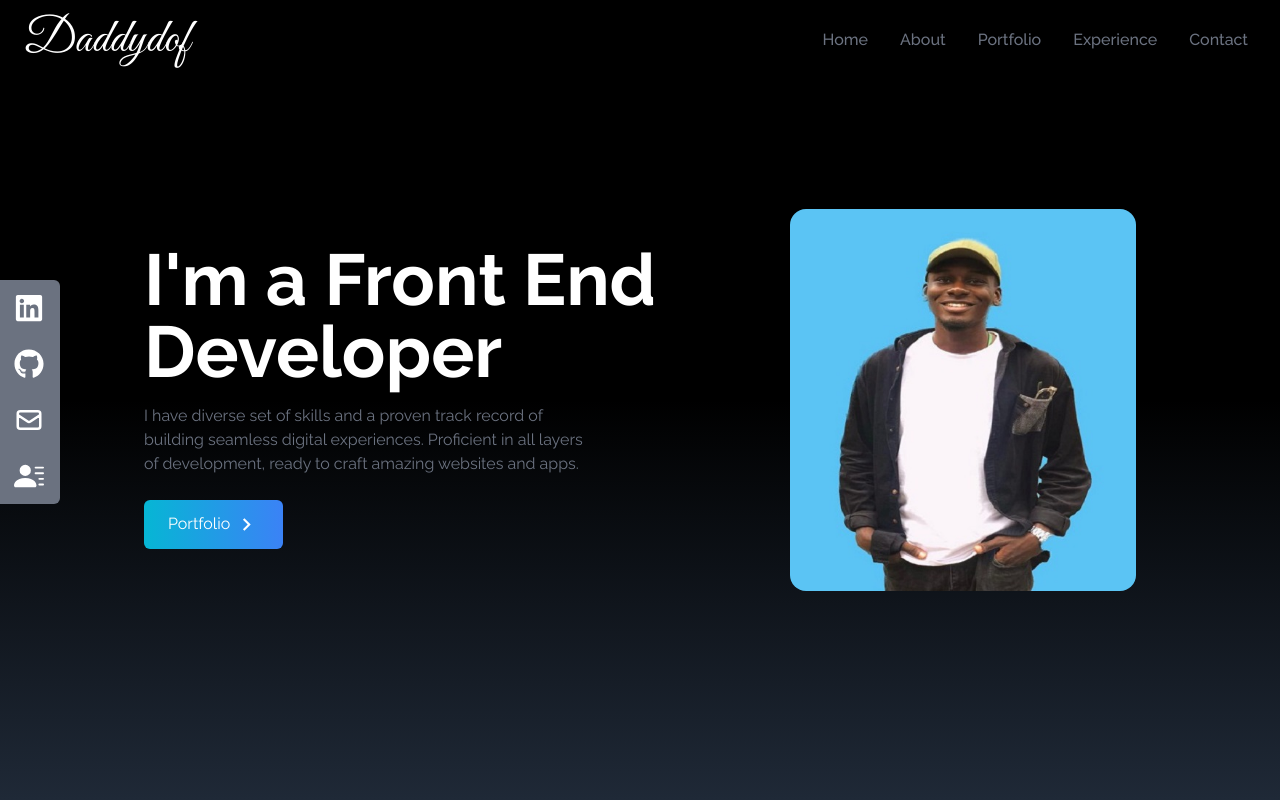
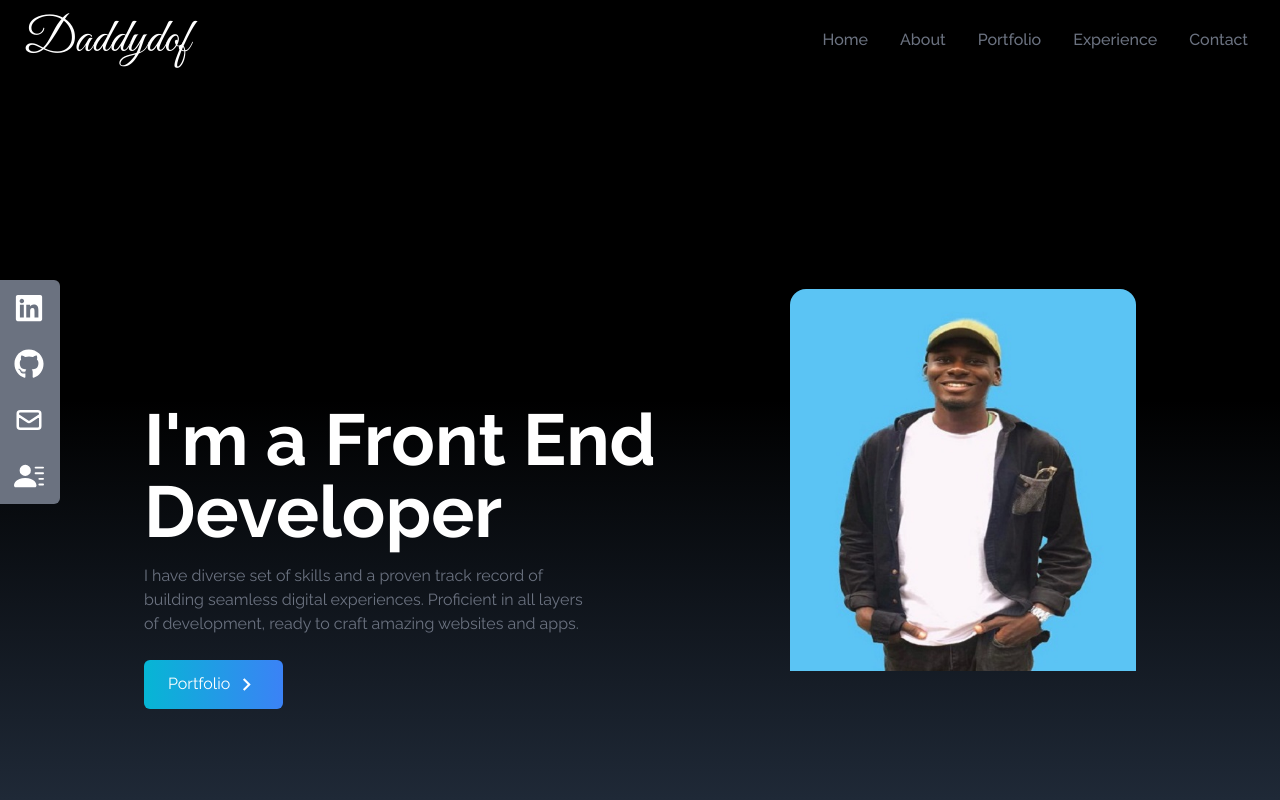
Before and after one commit to demiladebdm/Demilade-Portfolio, a React (Create React App) app: page / in a window 1280 px wide. Shown: the top 800 px of the page. Built offline with nearby package versions, Linux system fonts and the light colour scheme.

Commit message:
padding corrected

```diff
--- a/src/components/Home.jsx
+++ b/src/components/Home.jsx
@@ -7,7 +7,7 @@ const Home = () => {
   return (
     <div name="home" className='h-screen w-full bg-gradient-to-b from-black via-black to-gray-800'>
 
-        <div className='max-w-screen-lg mx-auto flex flex-col items-center justify-center h-full px-4 md:flex-row'>
+        <div className='max-w-screen-lg mx-auto flex flex-col items-center justify-center h-full px-4 md:flex-row pt-80'>
             <div className='flex flex-col justify-center h-full'>
                 <h2 className='text-4xl sm:text-7xl font-bold text-white'>
                     I'm a Front End Developer
@@ -29,7 +29,7 @@ const Home = () => {
             </div>
 
             <div>
-                <img src={HeroImage} alt="My profile" className='rounded-2xl mx-auto w-2/3 md:w-full' />
+                <img src={HeroImage} alt="My profile" className='rounded-2xl mx-auto w-2/3 md:w-full pb-40' />
             </div>
 
         </div>
```
